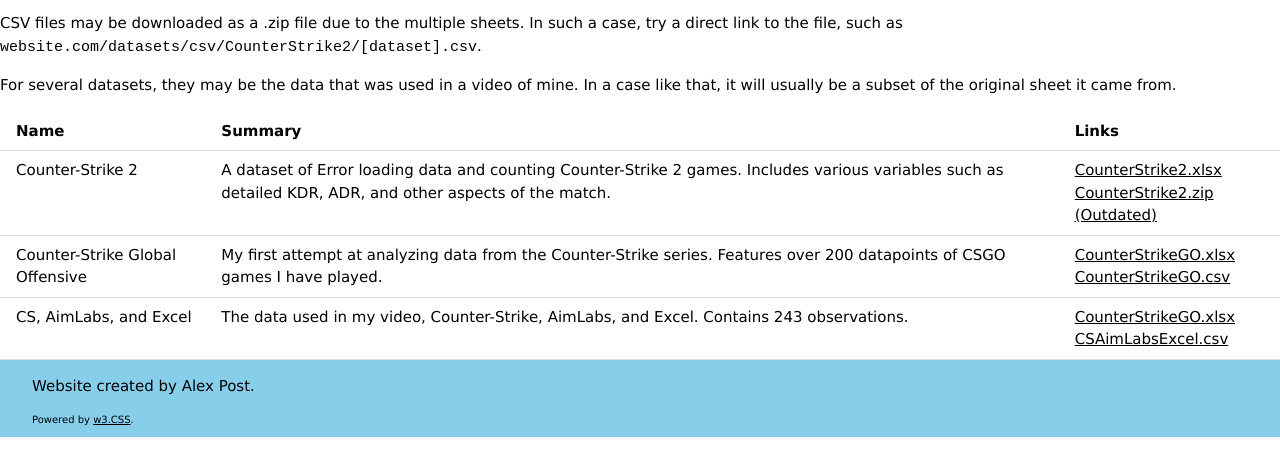
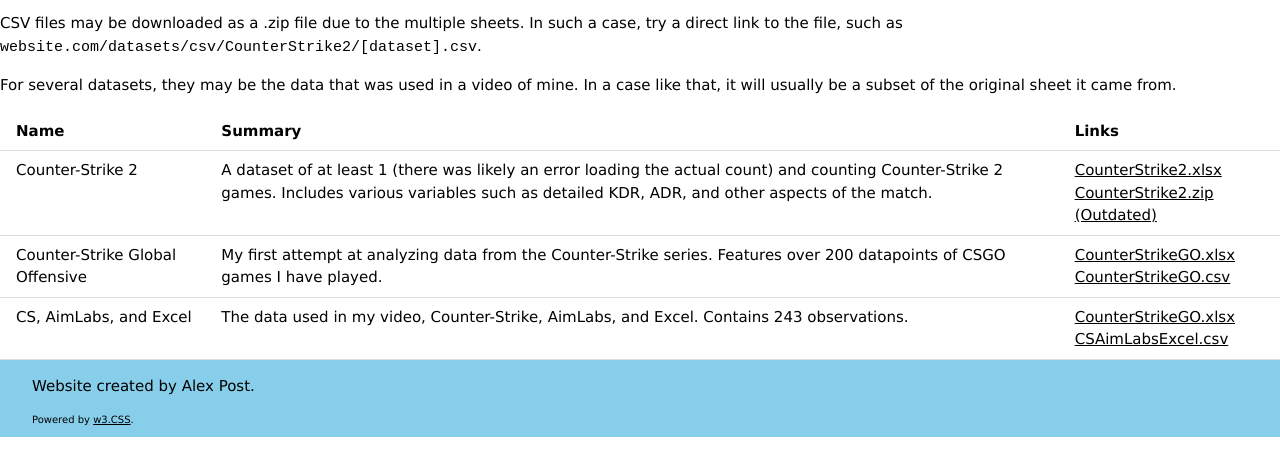
Before and after one commit to HardWare68/HardWareWebsite, a website: page pages/datasets.html in a window 1280 px wide. Shown: the part 179-654 px from the top of the page. Drawn offline with Linux system fonts and the light colour scheme; no server answers.

Commit message:
fixing up  some loose ends with fetching row count

```diff
--- a/js/fetchRowCount.js
+++ b/js/fetchRowCount.js
@@ -18,6 +18,7 @@
     rowCountSpan.textContent = rows.length;
   } catch (error) {
     console.error("Error reading Excel file:", error);
-    rowCountSpan.textContent = "Error loading data";
+    console.error("Dear future HardWare: To get it running locally: Do the following: \n 1.) Install NPM 2.) \nInstall serve on npm \n3.) Run `npm serve .` \n4.) Double check back in.")
+    rowCountSpan.textContent = "at least 1 (there was likely an error loading the actual count)";
   }
 });
--- a/pages/datasets.html
+++ b/pages/datasets.html
@@ -31,7 +31,7 @@
 
         <tr class="w3-row">
             <td class="w3-col m2">Counter-Strike 2</td>
-            <td class="w3-col m8">A dataset of <span id="rowCount">700</span> and counting Counter-Strike 2 games. Includes various variables such as detailed KDR, ADR, and other aspects of the match.</td>
+            <td class="w3-col m8">A dataset of <span id="rowCount">...</span> and counting Counter-Strike 2 games. Includes various variables such as detailed KDR, ADR, and other aspects of the match.</td>
             <td class="w3-col m2"><a href="../datasets/xlsx/CounterStrike2.xlsx">CounterStrike2.xlsx</a> <a href="../datasets/csv/CounterStrike2.zip">CounterStrike2.zip (Outdated)</a></td>
         </tr>
 
```
